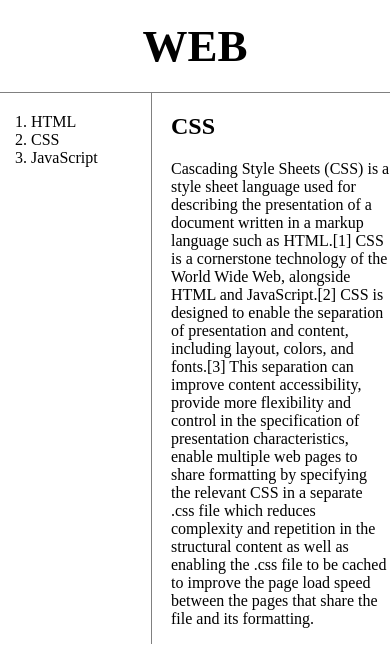
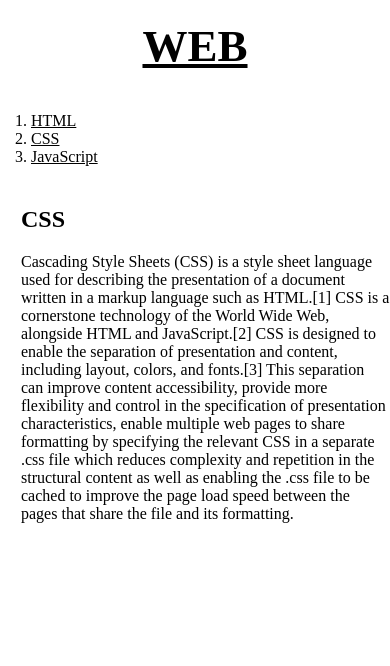
Before and after one commit to dani820/webn.html, a plain HTML site: page 2.html in a window 390 px wide. Drawn offline with Linux system fonts and the light colour scheme; a script that the page names is missing.

Commit message:
CSS
finish

```diff
--- a/2.html
+++ b/2.html
@@ -3,38 +3,7 @@
 <head>
   <title>WEB1 - CSS</title>
   <meta charset="utf-8">
-  <style>
-    body {
-      margin:0px;
-    }
-    a {
-      color:black;
-      text-decoration: none;
-    }
-    h1 {
-      font-size:45px;
-      text-align: center;
-      border-bottom:1px solid gray;
-      margin:0;
-      padding:20px;
-    }
-    ol {
-      border-right:1px solid gray;
-      width:100px;
-      margin:0px;
-      padding:20px;
-    }
-    #grid {
-      display:grid;
-      grid-template-columns: 150px 1fr;
-    }
-    #grid ol {
-      padding-left:31px;
-    }
-    #grid #article {
-      padding-left:21px;
-    }
-  </style>
+  <link rel="stylesheet" href="style.css">
   <!-- Global site tag (gtag.js) - Google Analytics -->
 <script async src="https://www.googletagmanager.com/gtag/js?id=G-273JW54DP6"></script>
 <script>
@@ -46,7 +15,6 @@
 </script>
 </head>
 <body>
-
     <h1><a href="index.html">WEB</a></h1>
     <div id="grid">
       <ol>
--- /dev/null
+++ b/style.css
@@ -0,0 +1,41 @@
+body {
+  margin:0px;
+}
+a {
+  color:black;
+
+}
+h1 {
+  font-size:45px;
+  text-align: center;
+  border-bottom:1px solid gray;
+  margin:0;
+  padding:20px;
+}
+ol {
+  border-right:1px solid gray;
+  width:100px;
+  margin:0px;
+  padding:20px;
+}
+#grid {
+  display:grid;
+  grid-template-columns: 150px 1fr;
+}
+#grid ol {
+  padding-left:31px;
+}
+#grid #article {
+  padding-left:21px;
+}
+@media(max-width:400px) {
+  #grid {
+    display:block;
+  }
+  ol {
+    border-right:none
+  }
+  h1 {
+    border-bottom:none
+  }
+}
```
Also changed, not shown: 1.html (+5 -3 lines), 3.html (+5 -0 lines), index.html (+5 -0 lines), mediaquery.html (added, +23 -0 lines).
